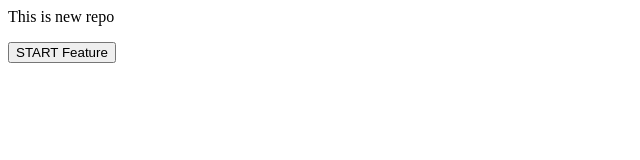
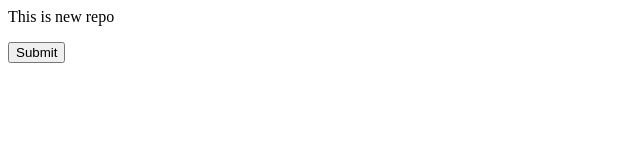
Before and after one commit to AshwiniKheersagar/LocalRepo-to-github, a plain HTML site: page index.html in a window 1280 px wide. Shown: the whole page, without its empty margins (0-640 px from the left). Drawn offline with Linux system fonts and the light colour scheme.

```diff
--- a/index.html
+++ b/index.html
@@ -1,2 +1,2 @@
 <p>This is new repo</p>
-<button>START Feature</button>
+<button>Submit</button>
```
